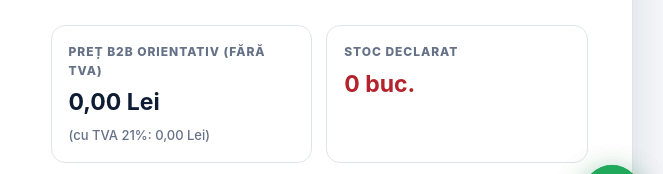
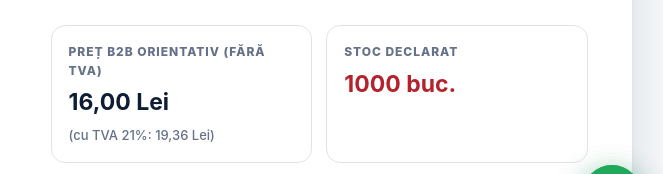
Before and after one commit to 11ONGOAL/Helpship, a plain HTML site: page products/instalatie-luminoasa-led-tip-perdea-pentru-fereastra.html in a window 1280 px wide. Shown: the part 555-729 px from the top of the page, 617-1280 px from the left. Drawn offline with Linux system fonts and the light colour scheme.

Commit message:
Update instalatie-luminoasa-led-tip-perdea-pentru-fereastra.html

```diff
--- a/products/instalatie-luminoasa-led-tip-perdea-pentru-fereastra.html
+++ b/products/instalatie-luminoasa-led-tip-perdea-pentru-fereastra.html
@@ -149,8 +149,8 @@
           <p class="detail-description"><strong>Instalație luminoasă LED tip perdea, cu șiruri suspendate și lumină alb cald, telecomandă și alimentare prin USB, pentru decorarea ferestrelor și a spațiilor interioare.</strong></p>
 
           <div class="detail-price-row">
-            <div><span class="detail-label">Preț B2B orientativ (fără TVA)</span><strong class="detail-price">0,00 Lei</strong></div>
-            <div><span class="detail-label">Stoc declarat</span><strong class="detail-stock out-of-stock">0 buc.</strong></div>
+            <div><span class="detail-label">Preț B2B orientativ (fără TVA)</span><strong class="detail-price">16,00 Lei</strong></div>
+            <div><span class="detail-label">Stoc declarat</span><strong class="detail-stock out-of-stock">1000 buc.</strong></div>
           </div>
 
           <div class="detail-actions">
```
